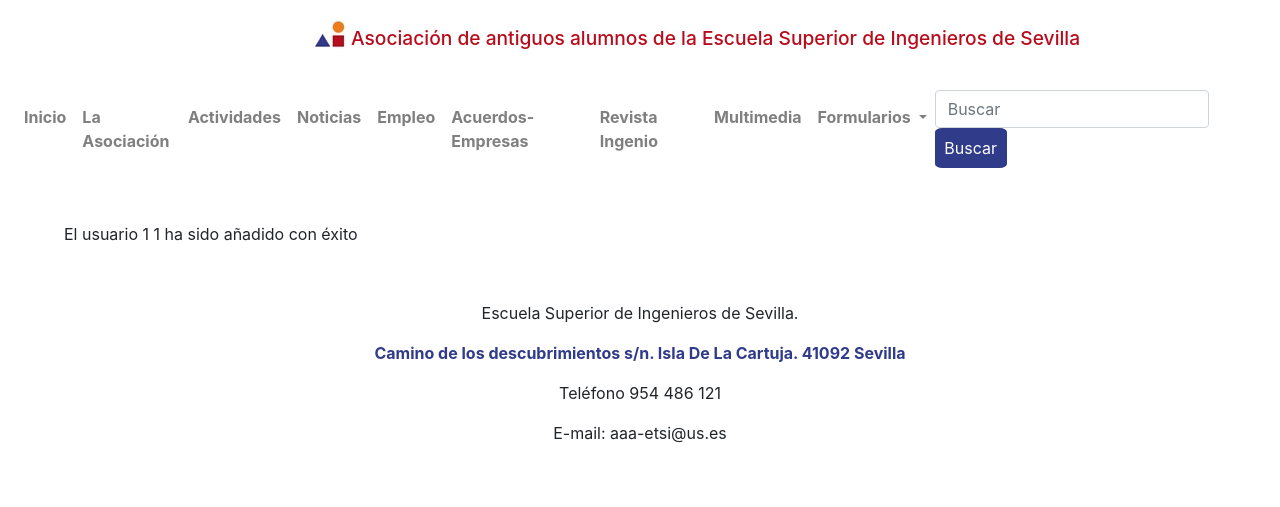
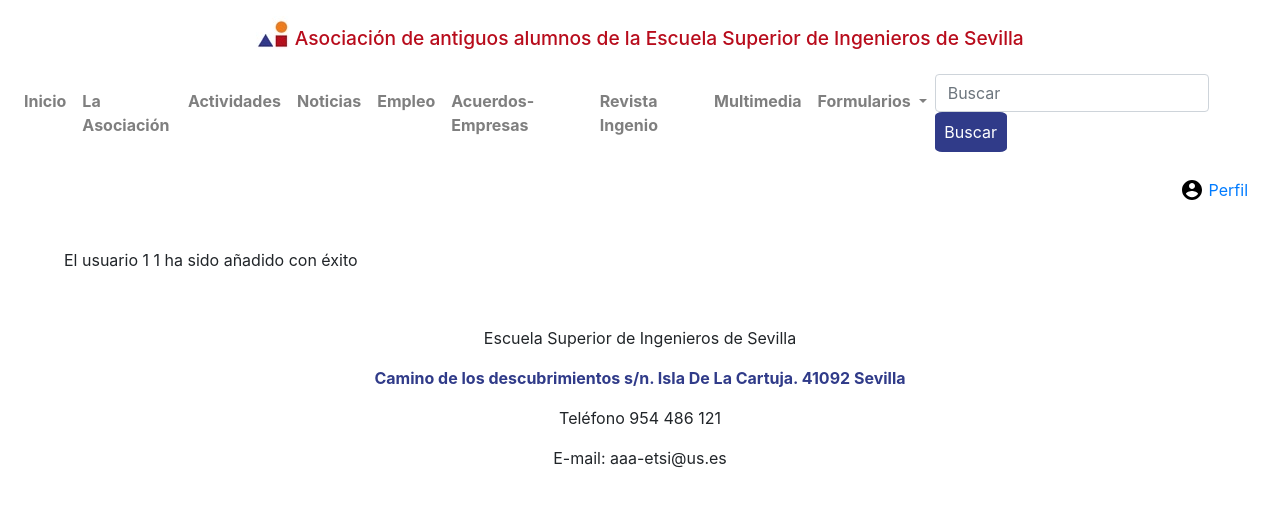
Before and after one commit to morolok/antiguos_alumnos_tfg, a Django app: page /antalumnos/exitoAltaUsuario/1/1/ in a window 1280 px wide. Shown: the top 507 px of the page. Run offline with Django 3.2, Linux system fonts and the light colour scheme; some libraries are stand-ins or nearby versions.

Commit message:
Visualización del perfil del usuario

```diff
--- a/antiguos_alumnos_tfg/urls.py
+++ b/antiguos_alumnos_tfg/urls.py
@@ -45,6 +45,7 @@ urlpatterns = [
     path('antalumnos/multimedia/', views.multimedia, name='multimedia'),
     path('antalumnos/juntaRectora/', views.juntaRectora, name='juntaRectora'),
     path('antalumnos/login/', views.login, name='login'),
+    path('antalumnos/perfil/', views.perfil, name='perfil'),
     path('antalumnos/formularioAltaUsuario/', views.formularioAltaUsuario, name='formularioAltaUsuario'),
     path('antalumnos/formularioAltaActividad/', views.formularioAltaActividad, name='formularioAltaActividad'),
     path('antalumnos/formularioAltaNoticia/', views.formularioAltaNoticia, name='formularioAltaNoticia'),
--- a/gestionBD/templates/base.html
+++ b/gestionBD/templates/base.html
@@ -24,17 +24,11 @@
     <div id="cabecera">
 
 
-        <div id="logoYParrafoCabecera" class="row">
-            <p class="col-3 col-sm-3 col-md-3 col-lg-3 col-xl-3"></p>
-
-            <div>
+        <div class="row">
+            <div class="col-12 col-sm-12 col-md-12 col-lg-12 col-xl-12" id="logoYParrafoCabecera">
                 <img id="logoCabecera" src="{% static 'images/antalumnos_icono.ico' %}">
                 <h5 id="parrafoNombre">Asociación de antiguos alumnos de la Escuela Superior de Ingenieros de Sevilla</h5>
             </div>
-
-            <p class="col-3 col-sm-3 col-md-3 col-lg-3 col-xl-3"></p>
-            <p class="col-3 col-sm-3 col-md-3 col-lg-3 col-xl-3"></p>
-            <p class="col-3 col-sm-3 col-md-3 col-lg-3 col-xl-3"></p>
         </div>
 
 
@@ -92,6 +86,15 @@
         </nav>
 
 
+        <div class="row">
+            <div class="col-12 col-sm-12 col-md-12 col-lg-12 col-xl-12" id="accesoPerfil">
+                <img src="{% static 'images/icono_perfil.svg' %}" id="iconoPerfil">
+                <p id="parrafoPerfil"><a href="{% url 'perfil' %}">Perfil</a></p>
+            </div>
+            <!-- <p class="col-12 col-sm-12 col-md-12 col-lg-12 col-xl-12" id="parrafoPerfil"><img src="{% static 'images/icono_perfil.svg' %}" id="iconoPerfil"> Perfil</p> -->
+        </div>
+
+
     </div>
 
 
@@ -101,7 +104,7 @@
 
     <footer id="pie">
         <div class="row">
-            <p class="col-12 col-sm-12 col-md-12 col-lg-12 col-xl-12">Escuela Superior de Ingenieros de Sevilla.</p>
+            <p class="col-12 col-sm-12 col-md-12 col-lg-12 col-xl-12">Escuela Superior de Ingenieros de Sevilla</p>
             <p class="col-12 col-sm-12 col-md-12 col-lg-12 col-xl-12">
                 <a id="enlaceAColor" href="https://www.google.es/maps/place/Escuela+Superior+de+Ingenieros,+41092+Sevilla/@37.4113198,-6.0026757,17z/data=!3m1!4b1!4m5!3m4!1s0xd126bf26cfb6745:0x48540ef865fb244e!8m2!3d37.4113198!4d-6.000487" target="_blank">
                     Camino de los descubrimientos s/n. Isla De La Cartuja. 41092 Sevilla
--- a/gestionBD/views.py
+++ b/gestionBD/views.py
@@ -101,6 +101,31 @@ def multimedia(request):
 
 def juntaRectora(request):
     return render(request, "juntaRectora.html")
+
+
+def perfil(request):
+    contexto = {}
+    usuarioLogin = request.session['usuario']
+    #print("usuario: " + usuarioLogin)
+    if(usuarioLogin):
+        usuario = modelos.Usuario.objects.get(usuario = usuarioLogin)
+        contexto['nombreUsuario'] = usuario.nombre
+        contexto['apellidosUsuario'] = usuario.apellidos
+        contexto['dniUsuario'] = usuario.dni
+        contexto['fechaNacimientoUsuario'] = usuario.fechaNacimiento
+        contexto['cuentaBancariaUsuario'] = usuario.cuentaBancaria
+        contexto['emailUsuario'] = usuario.email
+        contexto['telefonoUsuario'] = usuario.telefono
+        contexto['direccionPostalUsuario'] = usuario.direccionPostal
+        contexto['usuarioUsuario'] = usuario.usuario
+        contexto['tipoUsuario'] = usuario.tipo
+        contexto['titulacionUsuario'] = usuario.titulacion
+        contexto['promocionUsuario'] = usuario.promocion
+        contexto['añoFinalizacionUsuario'] = usuario.añoFinalizacion
+        contexto['empresaUsuario'] = usuario.empresa
+        contexto['comunicacionesUsuario'] = usuario.comunicaciones
+        contexto['juntaRectoraUsuario'] = usuario.juntaRectora
+    return render(request, "perfil.html", contexto)
 
 
 def formularioAltaUsuario(request):
--- a/static/css/antiguos_alumnos.css
+++ b/static/css/antiguos_alumnos.css
@@ -19,6 +19,11 @@ body{
     padding-bottom: 0.5em;
 }
 
+#logoYParrafoCabecera{
+    margin-bottom: 1em;
+    text-align: center;
+}
+
 #logoCabecera{
     vertical-align: bottom;
     display: inline;
@@ -29,10 +34,6 @@ body{
     display: inline;
     color: #B80C1C;
     font-size: 1.2em;
-}
-
-#logoYParrafoCabecera{
-    margin-bottom: 1em;
 }
 
 
@@ -50,6 +51,24 @@ body{
 /* Los enlaces de la barra de navegación */
 #enlaceBarraNavegacion{
     font-weight: bold;
+}
+
+
+/* Visualización del enlace de perfil */
+#accesoPerfil{
+    text-align: right;
+    margin-top: 1em;
+}
+
+#parrafoPerfil{
+    vertical-align: middle;
+    display: inline;
+    margin-right: 2em;
+}
+
+#iconoPerfil{
+    vertical-align: middle;
+    display: inline;
 }
 
 
```
Also changed, not shown: gestionBD/templates/perfil.html (added, +79 -0 lines), static/images/icono_perfil.svg (added).
